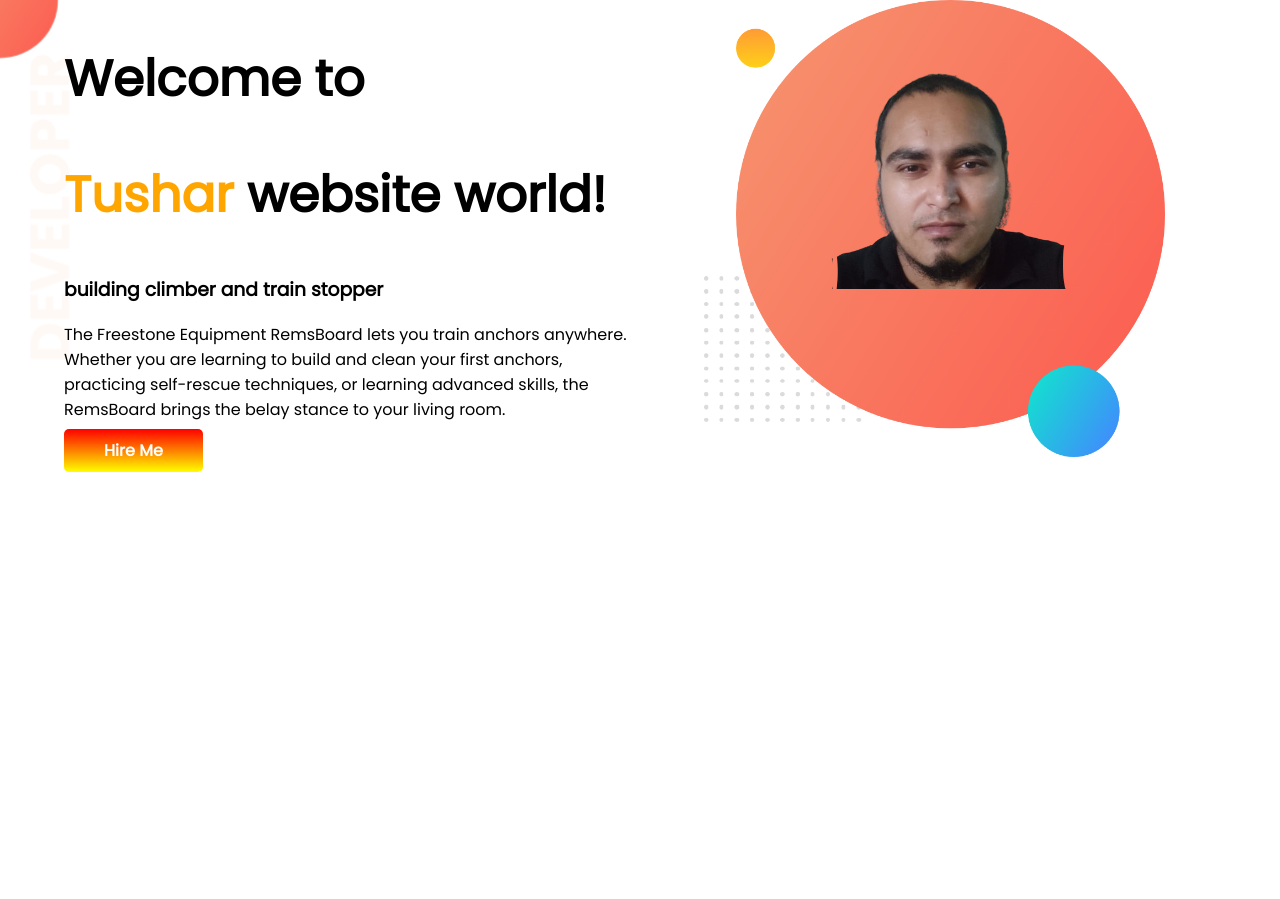
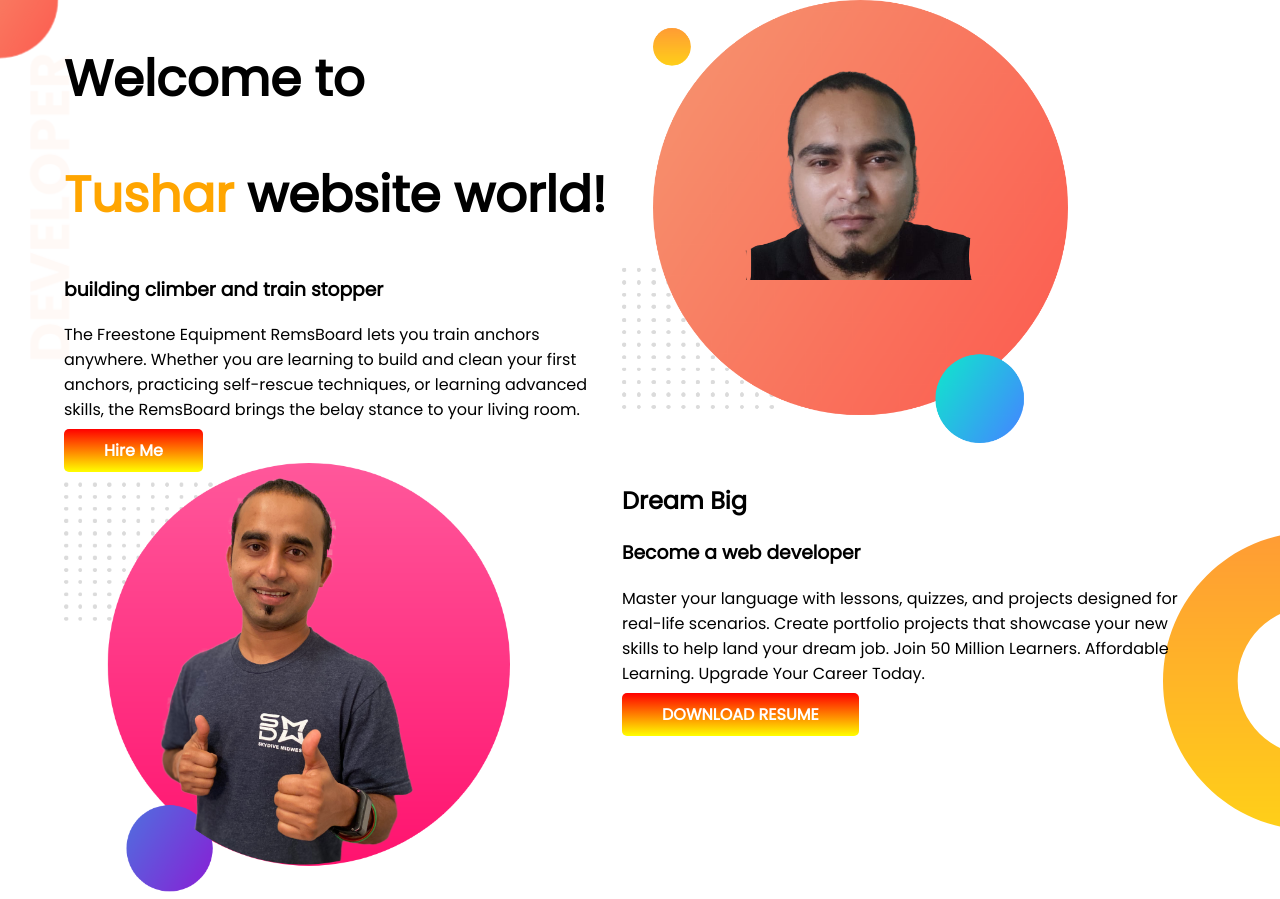
Before and after one commit to tushart681/first_web_site, a plain HTML site: page index.html in a window 1280 px wide. Before the commit the page ends 800 px from the top, so only its background shows below. Drawn offline with Linux system fonts and the light colour scheme.

Commit message:
section_2

```diff
--- a/index.css
+++ b/index.css
@@ -34,3 +34,19 @@ h1 {
     padding: 10px 40px;
     border-radius: 5px;
 }
+
+.all_contain1 {
+    display: flex;
+    background-image: url(image/dream-bg.png);
+    background-repeat: no-repeat;
+    background-position: right;
+}
+
+.halph_width1 {
+    width: 50%;
+    padding-right: 100px;
+}
+
+.halph_width1 img {
+    width: 80%;
+}
--- a/index.html
+++ b/index.html
@@ -28,8 +28,22 @@
             <a class="link_button
             " target="_blank" href="https://www.linkedin.com/in/rafiuddin-tushar-77624b1b7/">Hire Me</a>
         </div>
+        <div class="halph_width1">
+            <img src="image/my-bg (1).png" alt="tushar_pic">
+        </div>
+    </section>
+    <section class="all_contain1">
         <div class="halph_width">
-            <img src="image/my-bg (1).png" alt="">
+            <img src="image/jhankar2.png" alt="jhanker_pic">
+        </div>
+        <div class="halph_width1">
+            <h2>Dream Big</h2>
+            <h3>Become a web developer</h3>
+            <p>Master your language with lessons, quizzes, and projects designed for real-life scenarios. Create
+                portfolio projects that showcase your new skills to help land your dream job. Join 50 Million Learners.
+                Affordable Learning. Upgrade Your Career Today.</p>
+            <a class="link_button
+            " target="_blank" href="https://www.linkedin.com/in/rafiuddin-tushar-77624b1b7/">DOWNLOAD RESUME</a>
         </div>
     </section>
 </body>
```
